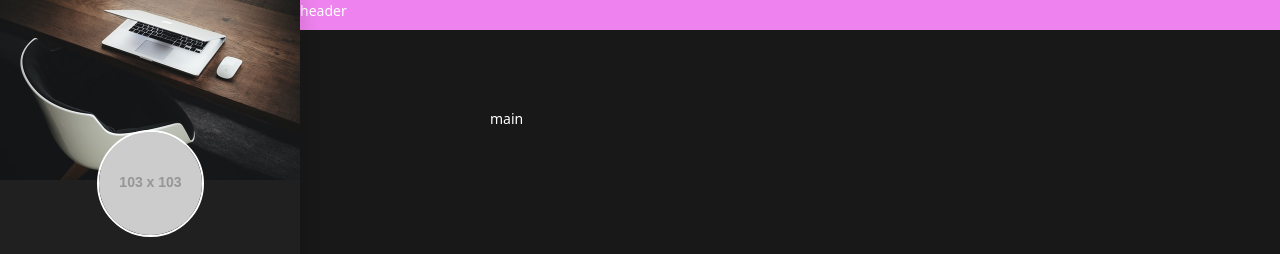
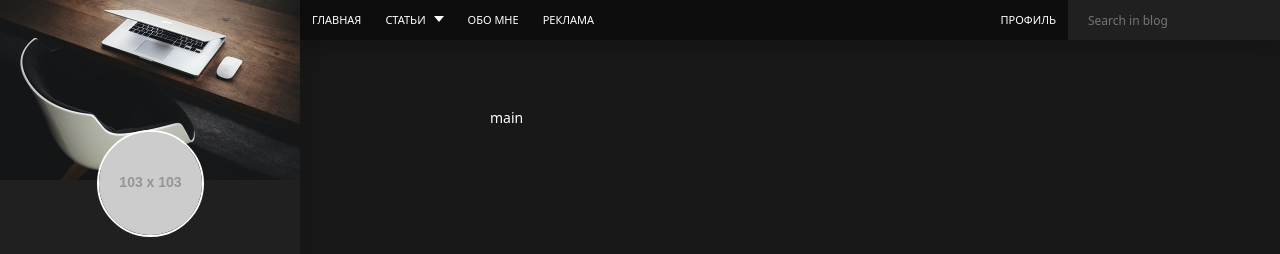
Before and after one commit to kepsk1y/Blog, a website: page index.html in a window 1280 px wide. Shown: the top 254 px of the page. Drawn offline with Linux system fonts and the light colour scheme; placeholder pictures from the web are drawn by us.

Commit message:
Added-Header

```diff
--- a/blocks/header.scss
+++ b/blocks/header.scss
@@ -1,11 +1,27 @@
 .header{
-    height: 30px;
+    display: flex;
+    height: 40px;
     width: calc(100% - $sidebar-widht);
 
-    background-color: violet;
+    background-color: #0D0D0D;
+    box-shadow: 0 5px 22px rgba(0, 0, 0, .25);
 
     position: fixed;
     top: 0;
     right: 0;
     z-index: $z-index-header;
 }
+
+.header__left{
+    width: 60%;
+}
+
+.header__right{
+    width: 40%;
+    display: flex;
+    justify-content: flex-end;
+}
+
+li {
+    list-style-type: none;
+}
--- /dev/null
+++ b/blocks/nav.scss
@@ -0,0 +1,48 @@
+.nav__list{
+    display: flex;
+    padding: 0;
+    margin: 0;
+}
+
+.nav__item{
+    position: relative;
+
+    &:hover{
+        .nav__link{
+            background-color: #3137C9;
+        }
+
+        > .subnav{
+            display: block;
+        }
+    }
+}
+
+.nav__link{
+    display: block;
+    padding: 12px;
+    font-size: 11px;
+    text-transform: uppercase;
+    color: $white;
+    text-decoration: none;
+    transition: background-color linear .2s;
+
+    &.has-subnav{
+        position: relative;
+        padding-right: 30px;
+
+        &:after{
+            content: "";
+            display: block;
+            border-style: solid;
+            border-width: 6px 5px 0 5px;
+            border-color: $white transparent transparent transparent;
+            position: absolute;
+            top: 40%;
+            right: 12px;
+            z-index: 1000;
+
+        }
+    }
+
+}
--- /dev/null
+++ b/blocks/search.scss
@@ -0,0 +1,28 @@
+.search{
+    width: 100%;
+    max-width: 212px;
+    background-color: $primary;
+
+    &:focus{
+        border: none;
+    }
+}
+
+.search__input{
+    display: block;
+    width: 100%;
+    padding: 12px 20px;
+    background: none;
+    border: none;
+    font-family: inherit;
+    font-size: 12px;
+    color: $white;
+
+    &::placeholer{
+        color: rgba($color: $white, $alpha: .2);
+    }
+}
+
+input {
+    outline:none;
+}
--- /dev/null
+++ b/blocks/subnav.scss
@@ -0,0 +1,28 @@
+.subnav{
+    display: none;
+    width: 165px;
+    background-color: #3137C9;
+    padding: 0;
+    border-radius: 0 0 8px 8px;
+
+    position: absolute;
+    top: 100%;
+    left: 0;
+
+    box-shadow: 0 6px 8px rgba(0, 0, 0, .2);
+}
+
+.subnav__link{
+    display: block;
+    padding: 5px 12px;
+    font-size: 12px;
+    text-decoration: none;
+    color: $white;
+    padding: 10px 12px;
+
+    transition: background-color ease-in-out .2s;
+
+    &:hover{
+        background-color: #090d79;
+    }
+}
--- a/index.html
+++ b/index.html
@@ -9,10 +9,59 @@
 </head>
 
 <body>
-    <!-- Page -->
+    <!-- Header -->
     <div class="page">
         <header class="header">
-            header
+            <div class="header__left">
+                <nav class="nav">
+                    <ul class="nav__list">
+                        <li>
+                            <a class="nav__link" href="#">Главная</a>
+                        </li>
+
+                        <li class="nav__item">
+                            <a class="nav__link has-subnav" href="#">Статьи</a>
+
+                            <ul class="subnav">
+                                <li>
+                                    <a class="subnav__link" href="#">Создание сайтов</a>
+                                </li>
+
+                                <li>
+                                    <a class="subnav__link" href="#">Интернет-маркетинг</a>
+                                </li>
+
+                                <li>
+                                    <a class="subnav__link" href="#">Продвижение видео</a>
+                                </li>
+                            </ul>
+                        </li>
+
+                        <li>
+                            <a class="nav__link" href="#">Обо мне</a>
+                        </li>
+
+                        <li>
+                            <a class="nav__link" href="#">Реклама</a>
+                        </li>
+                    </ul>
+                </nav>
+            </div>
+
+            <div class="header__right">
+                <nav class="nav">
+                    <ul class="nav__list">
+                        <li class="nav__item">
+                            <a class="nav__link" href="#">Профиль</a>
+                        </li>
+                    </ul>
+                </nav>
+
+                <form class="search" action="/" method="post">
+                    <input class="search__input" type="text" placeholder="Search in blog">
+                </form>
+
+            </div>
         </header>
 
         <!-- Sidebar -->
@@ -70,6 +119,7 @@
             </div>
         </aside>
 
+        <!-- Main -->
         <main class="main">
             <div class="container">
                 main
--- a/source/scss/main.scss
+++ b/source/scss/main.scss
@@ -9,7 +9,7 @@ body{
     color: $white;
     font-size: 14px;
     font-family: system-ui,-apple-system,"Segoe UI",Roboto,"Helvetica Neue",Arial,"Noto Sans","Liberation Sans",sans-serif,"Apple Color Emoji","Segoe UI Emoji","Segoe UI Symbol","Noto Color Emoji";
-    line-height: 1.5;
+
 }
 
 *,
@@ -22,9 +22,13 @@ body{
 
 @import 'blocks/page';
 @import 'blocks/header';
+@import 'blocks/nav';
 @import 'blocks/sidebar';
 @import 'blocks/main';
 @import 'blocks/container';
 @import 'blocks/profile';
 @import 'blocks/social';
 @import 'blocks/btn';
+@import 'blocks/btn';
+@import 'blocks/search';
+@import 'blocks/subnav';
```
Also changed, not shown: assets/css/scss/main.css, blocks/social.scss (line endings or trailing spaces), 1 other file.
